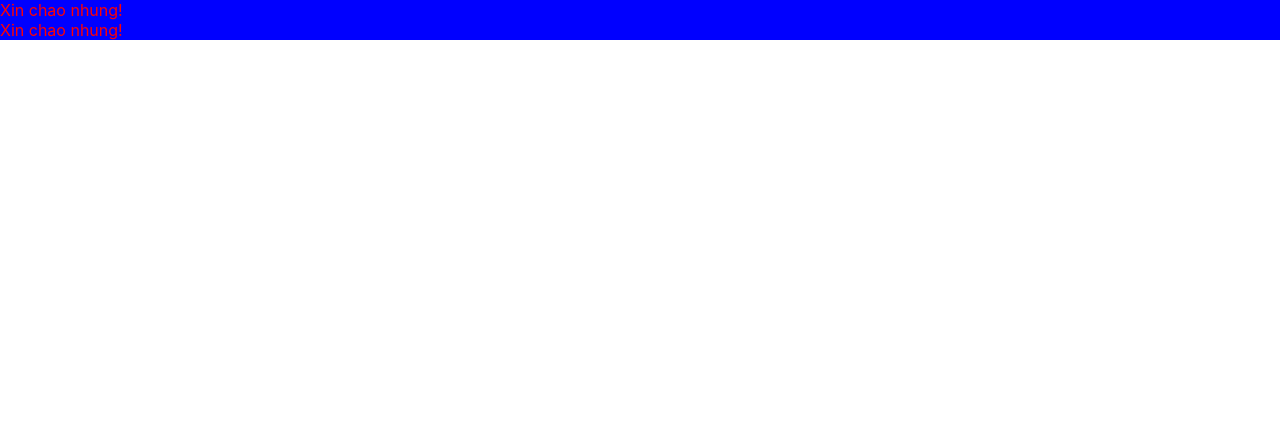
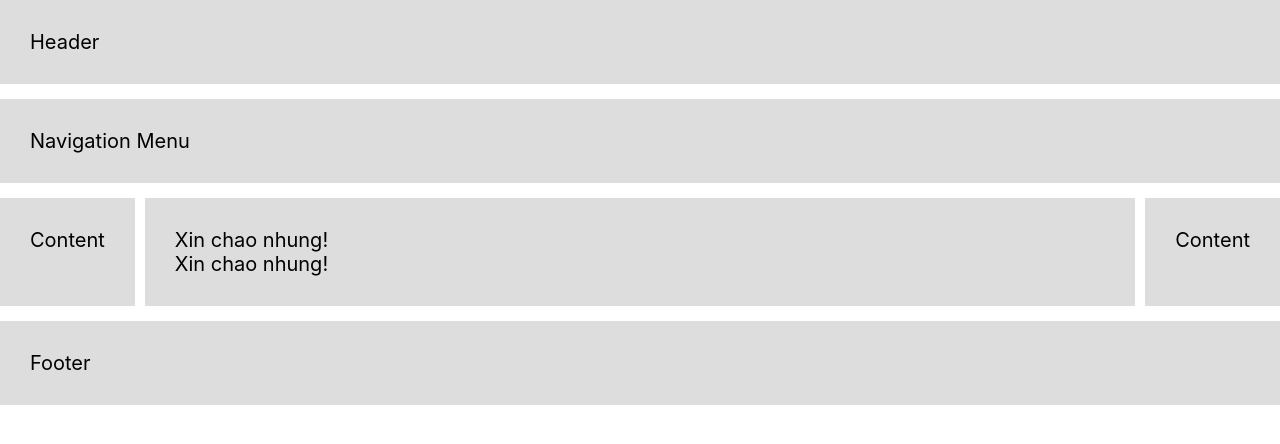
Before and after one commit to hong-nhung-nguyen/react-101, a React (Create React App) app: page / in a window 1280 px wide. Shown: the top 444 px of the page. Built offline with nearby package versions, Linux system fonts and the light colour scheme.

Commit message:
Components

```diff
--- a/src/App.css
+++ b/src/App.css
@@ -1,38 +1,17 @@
-.App {
-  text-align: center;
+.box {
+  background: #ddd;
+  margin-bottom: 15px;
+  font-size: 20px;
+  padding: 30px;
 }
 
-.App-logo {
-  height: 40vmin;
-  pointer-events: none;
+.main {
+  display: flex;
+  justify-content: space-between;
 }
 
-@media (prefers-reduced-motion: no-preference) {
-  .App-logo {
-    animation: App-logo-spin infinite 20s linear;
-  }
+.main .box:nth-child(2) {
+  flex: 1;
+  margin-left: 10px;
+  margin-right: 10px;
 }
-
-.App-header {
-  background-color: #282c34;
-  min-height: 100vh;
-  display: flex;
-  flex-direction: column;
-  align-items: center;
-  justify-content: center;
-  font-size: calc(10px + 2vmin);
-  color: white;
-}
-
-.App-link {
-  color: #61dafb;
-}
-
-@keyframes App-logo-spin {
-  from {
-    transform: rotate(0deg);
-  }
-  to {
-    transform: rotate(360deg);
-  }
-}
--- a/src/App.js
+++ b/src/App.js
@@ -1,20 +1,22 @@
 import './App.css';
+import Header from './components/Header/index';
+import Footer from './components/Footer/index';
+import NavigationMenu from './components/NavigationMenu/index';
+import Content from './components/Content/index';
+import MainContent from './components/MainContent/index';
 
 function App() {
-  let name = "nhung";
-  const css = {
-    color: "red",
-    backgroundColor: "blue"
-  };
 
   return (
     <>
-      <div className="test" style={css}>
-        Xin chao {name}!
+      <Header />
+      <NavigationMenu />
+      <div className="main">
+        <Content />
+        <MainContent />
+        <Content />
       </div>
-      <div className="test" style={css}>
-        Xin chao {name}!
-      </div>
+      <Footer />
     </>
 
 
--- /dev/null
+++ b/src/components/Content/index.js
@@ -0,0 +1,9 @@
+function Content() {
+    return(
+        <>
+            <div className="box">Content</div>
+        </>
+    )
+};
+
+export default Content;
--- /dev/null
+++ b/src/components/Footer/index.js
@@ -0,0 +1,9 @@
+function Footer() {
+    return (
+        <>
+            <div className="box">Footer</div>
+        </>
+    )
+}
+
+export default Footer;
--- /dev/null
+++ b/src/components/Header/index.js
@@ -0,0 +1,9 @@
+function  Header() {
+    return (
+        <>
+            <div className="box">Header</div>
+        </>
+    )
+}
+
+export default Header;
--- /dev/null
+++ b/src/components/MainContent/index.js
@@ -0,0 +1,21 @@
+function MainContent() {
+    let name = "nhung";
+    const css = {
+        // color: "red",
+        // backgroundColor: "blue"
+    };
+    return(
+        <>
+            <div className="box">
+                <div className="test" style={css}>
+                    Xin chao {name}!
+                </div>
+                <div className="test" style={css}>
+                    Xin chao {name}!
+                </div>
+            </div>
+        </>
+    )
+};
+
+export default MainContent;
--- /dev/null
+++ b/src/components/NavigationMenu/index.js
@@ -0,0 +1,9 @@
+function NavigationMenu() {
+    return (
+        <>
+            <div className="box">Navigation Menu</div>
+        </>
+    )
+};
+
+export default NavigationMenu
```
